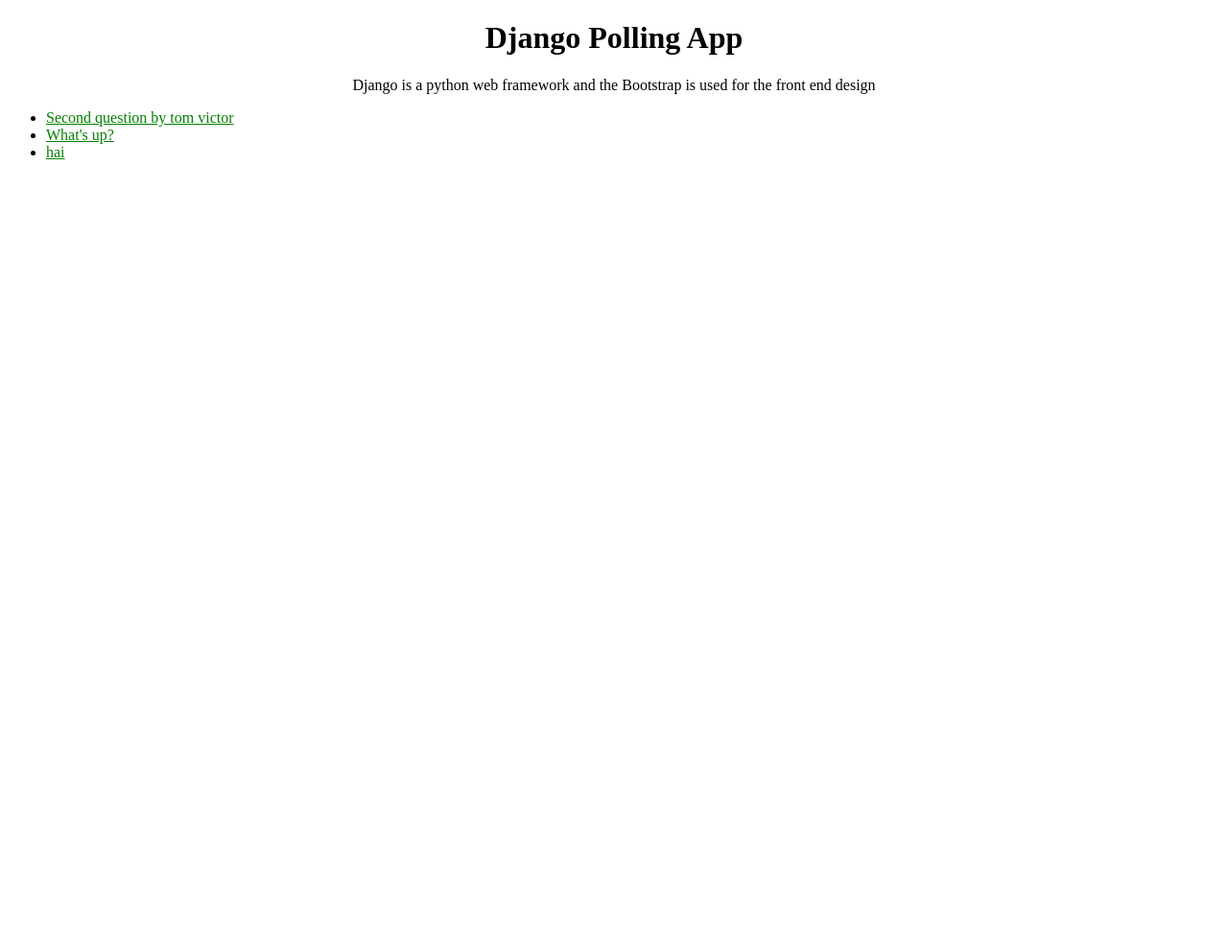
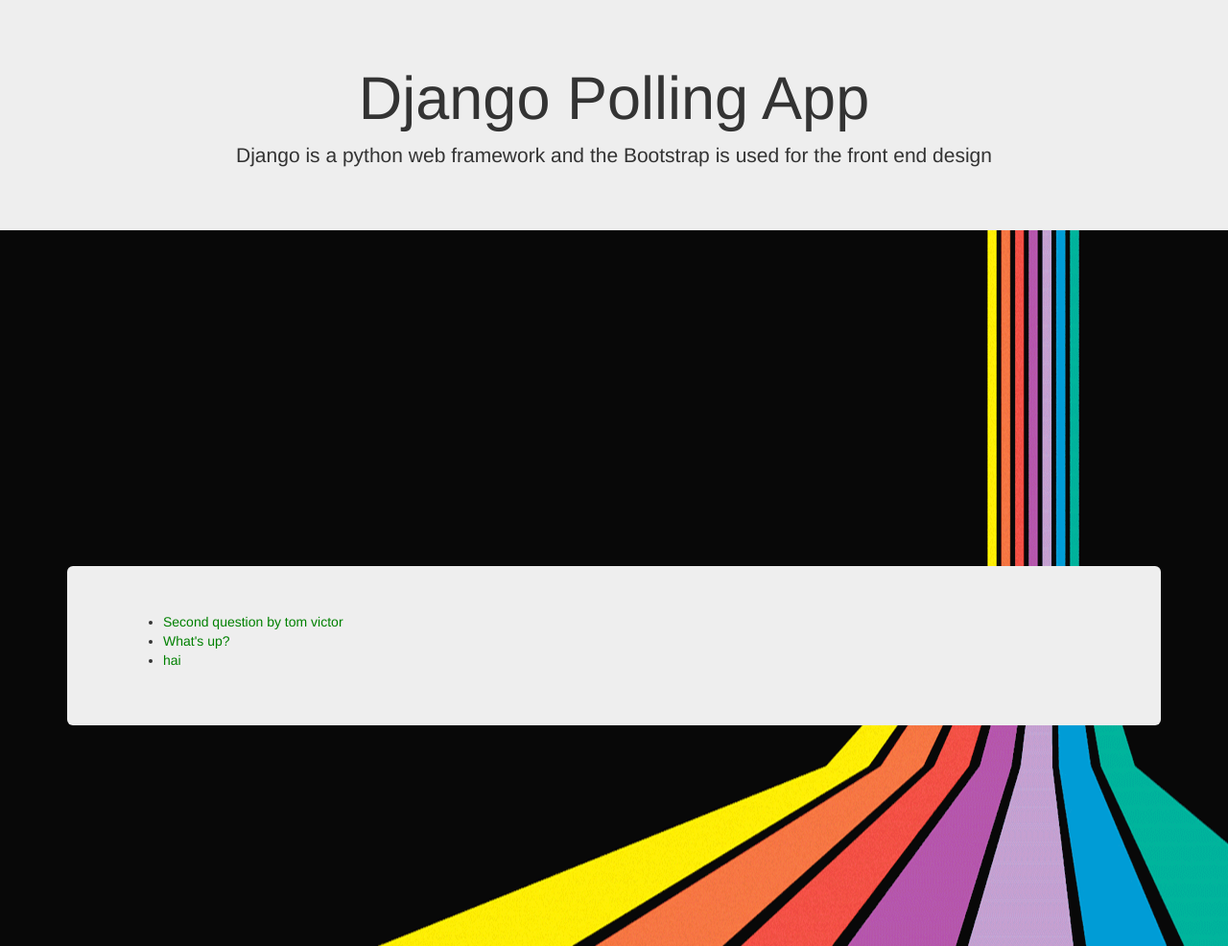
Before and after one commit to Tomvictor/DjangoPollingApp, a Django app: page /polls/ in a window 1280 px wide. Shown: the whole page at 96% size. Before the commit the page ends 166 px from the top, so only its background shows below. Run offline with Django 3.2, Linux system fonts and the light colour scheme; data comes from the database, SQL or seed files in the repository; some libraries are stand-ins or nearby versions.

Commit message:
added background gif image to the main index
only example of static implementation

```diff
--- a/src/polls/static/polls/style.css
+++ b/src/polls/static/polls/style.css
@@ -1,3 +1,6 @@
 li a {
     color: green;
 }
+body {
+    background: white url("images/background.gif") no-repeat right bottom;
+}
--- a/src/polls/templates/polls/index.html
+++ b/src/polls/templates/polls/index.html
@@ -4,6 +4,9 @@
     <meta charset="UTF-8">
     <title>Django | Polling App</title>
 {% load staticfiles %}
+    <link rel="stylesheet" href="http://maxcdn.bootstrapcdn.com/bootstrap/3.3.5/css/bootstrap.min.css">
+
+
     <link rel="stylesheet" type="text/css" href="{% static 'polls/style.css' %}">
 <!-- jQuery library -->
 <script src="https://ajax.googleapis.com/ajax/libs/jquery/1.11.3/jquery.min.js"></script>
@@ -18,7 +21,7 @@
   <p>Django is a python web framework and the Bootstrap is used for the front end design </p>
 </div>
 <div class="container">
-
+    <div style="padding:320px 0px 200px 0px">
     <div class="jumbotron">
     {% if latest_question_list %}
     <ul>
@@ -32,6 +35,7 @@
     </div>
 
 </div>
+</div>
 
 </body>
 </html>
```
Also changed, not shown: src/polls/static/polls/images/background.gif (added).
